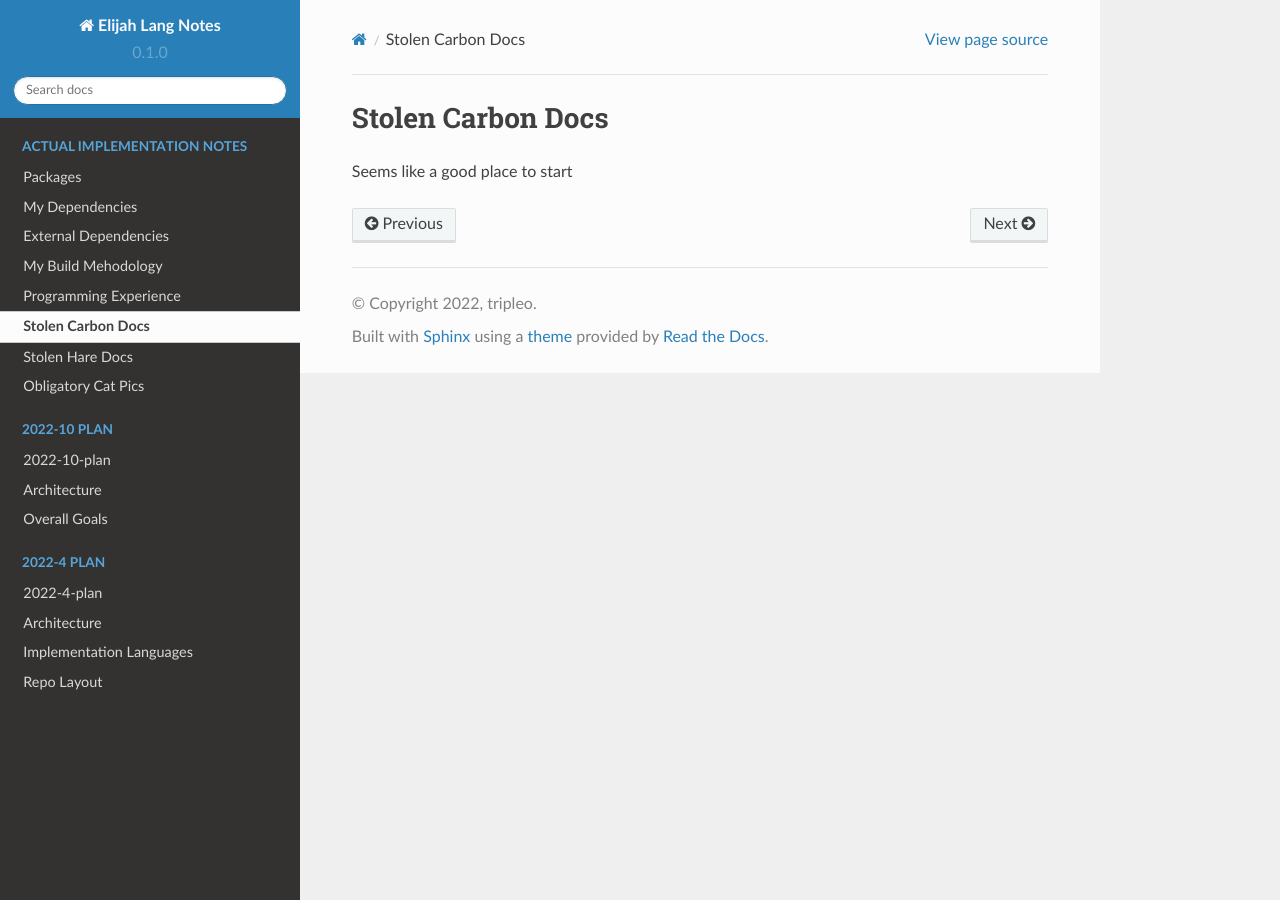
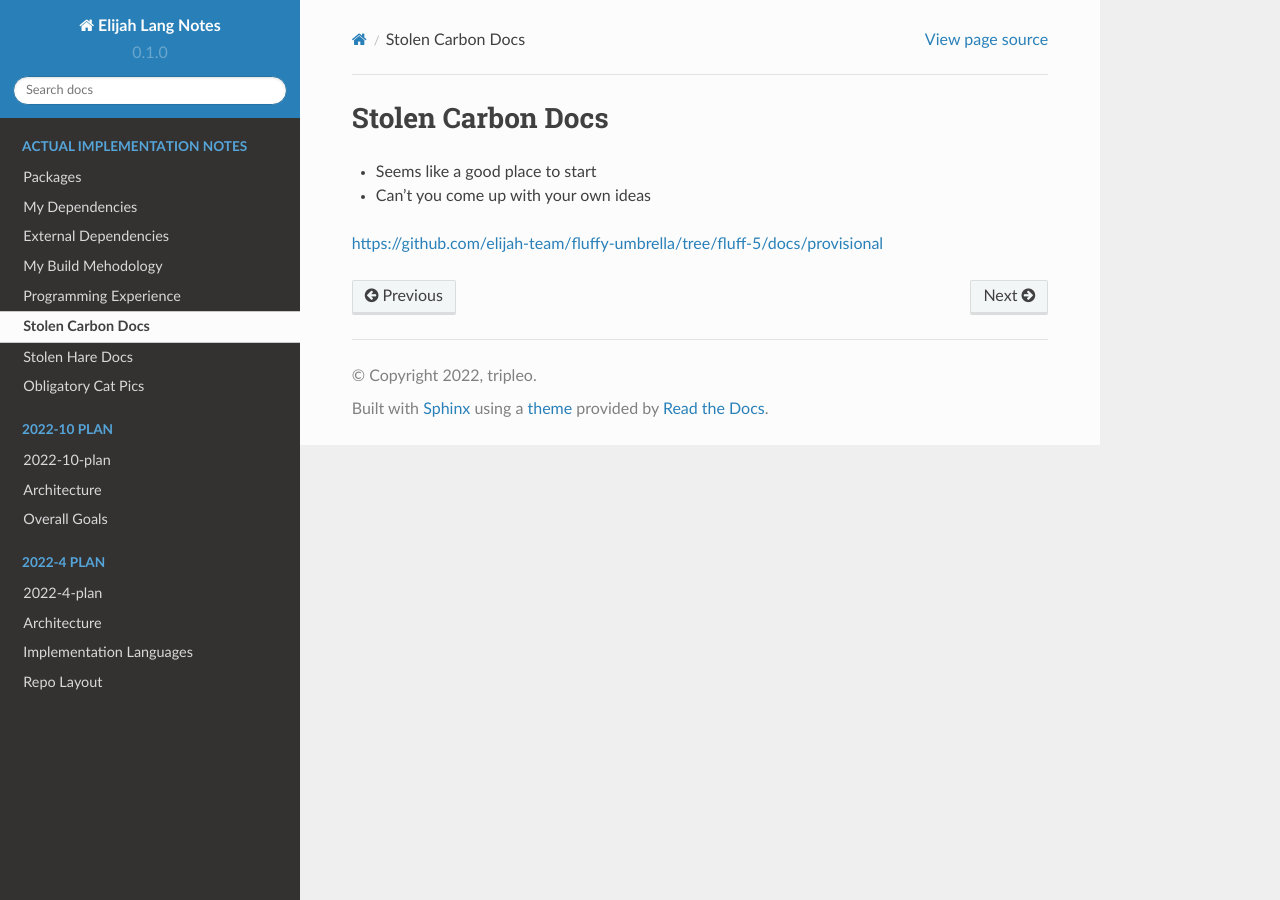
Before and after one commit to elijah-team/elijah-notes, a Sphinx documentation site: the page built from docs/source/Stolen-Carbon-Docs.rst, in a window 1280 px wide. Built offline with Sphinx 7.4.7 and the Read the Docs theme 2.0.0, drawn with Linux system fonts in a browser that asks for light colours.

Commit message:
Can't you come up with your own ideas

```diff
--- a/docs/source/Stolen-Carbon-Docs.rst
+++ b/docs/source/Stolen-Carbon-Docs.rst
@@ -1,4 +1,8 @@
 Stolen Carbon Docs
 ===================
 
-Seems like a good place to start
+- Seems like a good place to start
+
+- Can't you come up with your own ideas
+
+`<https://github.com/elijah-team/fluffy-umbrella/tree/fluff-5/docs/provisional>`__
```
